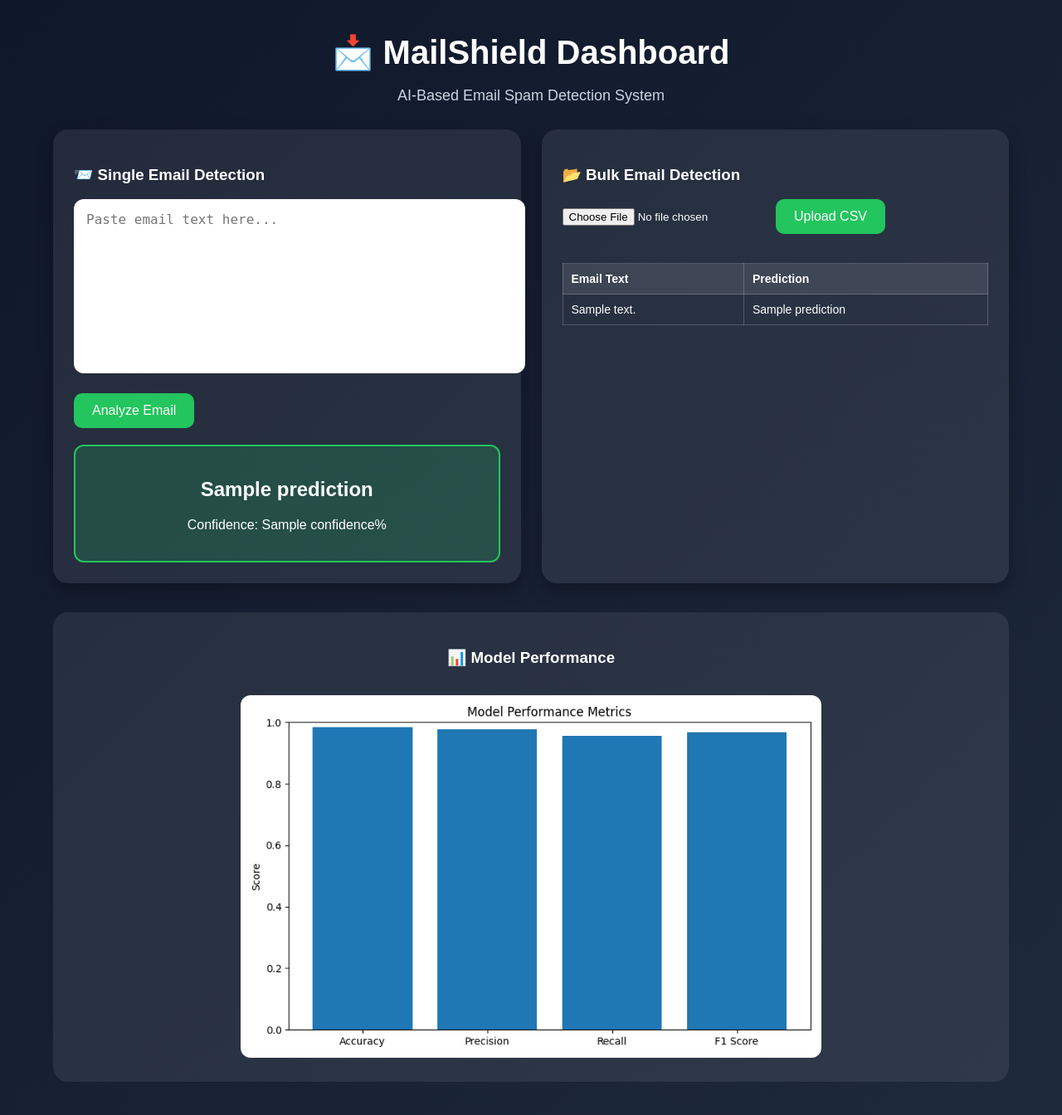
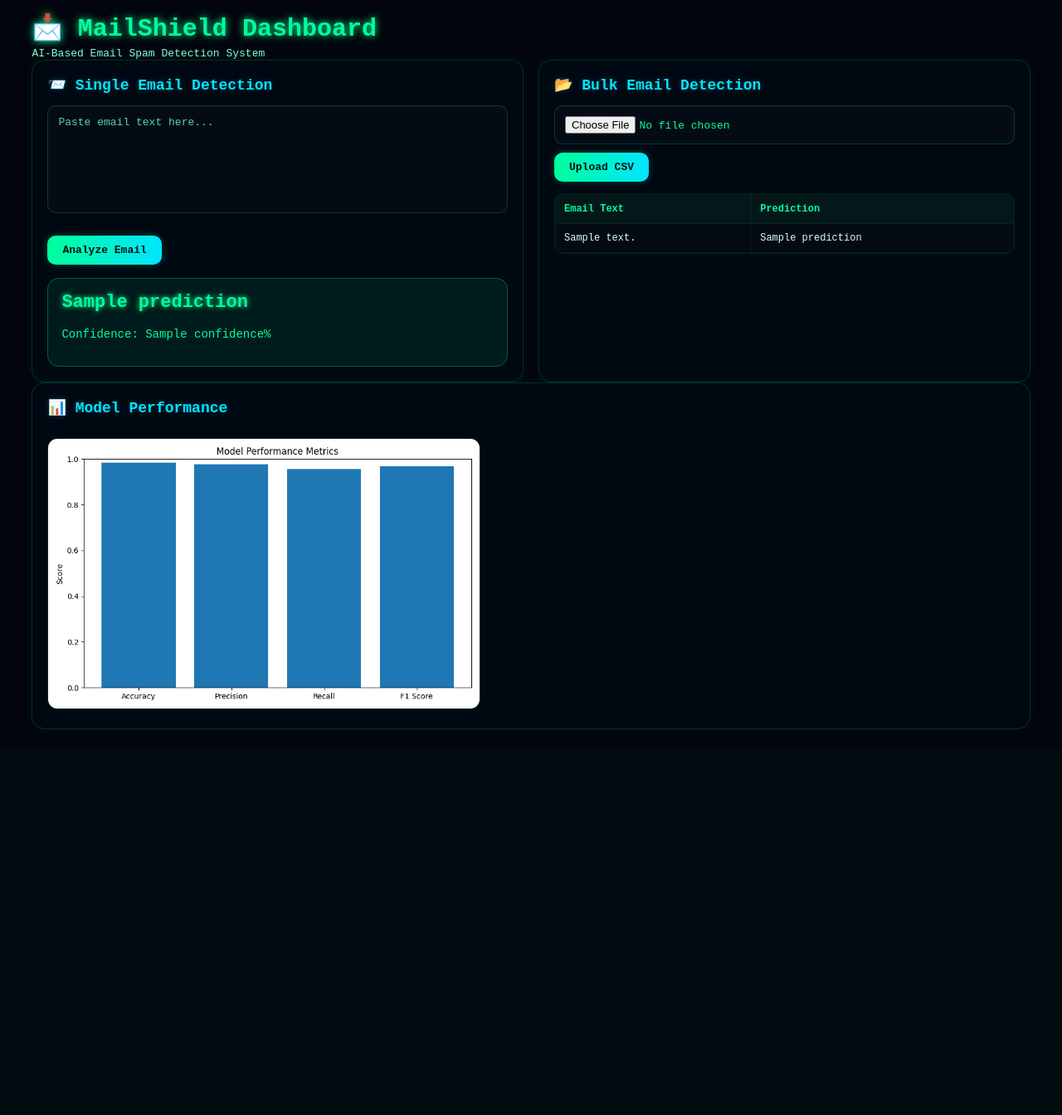
Before and after one commit to Vishnu-0509/MailShield, a Flask app: template templates/index.html in a window 1280 px wide. Shown: the whole page at 83% size. After the commit the page ends 879 px from the top, so only its background shows below. Run offline with Flask 3, Linux system fonts and the light colour scheme; the template is opened without the code that fills it: most values are stand-ins (such as "Sample title", 1, 10 or a date in 2020); parts of the project's set-up code (start-up, migrations or seed data) failed here and were passed over.

Commit message:
Update style.css

```diff
--- a/static/style.css
+++ b/static/style.css
@@ -1,126 +1,409 @@
+/* =========================
+   GLOBAL
+========================= */
 body {
-    font-family: Arial, sans-serif;
-    background: linear-gradient(135deg, #0f172a, #1e293b);
-    color: white;
+    font-family: 'Courier New', monospace;
+    background: #02050d;
+    color: #00ff9c;
     margin: 0;
     padding: 0;
+    overflow-x: hidden;
+}
+
+#matrixCanvas {
+    position: fixed;
+    top: 0;
+    left: 0;
+    z-index: 0;
+    width: 100%;
+    height: 100%;
+    opacity: 0.08;
+    pointer-events: none;
 }
 
 .container {
-    width: 90%;
-    max-width: 1300px;
-    margin: 40px auto;
+    position: relative;
+    z-index: 1;
+    width: 94%;
+    max-width: 1450px;
+    margin: 15px auto 25px auto;
+}
+
+/* =========================
+   HEADER
+========================= */
+.top-bar {
+    display: flex;
+    justify-content: space-between;
+    align-items: center;
+    margin-bottom: 18px;
+    flex-wrap: wrap;
+    gap: 12px;
 }
 
 h1 {
-    text-align: center;
-    font-size: 40px;
-    margin-bottom: 8px;
+    font-size: 30px;
+    color: #00ff9c;
+    text-shadow: 0 0 10px #00ff9c;
+    margin: 0 0 5px 0;
 }
 
 .subtitle {
-    text-align: center;
-    color: #cbd5e1;
-    margin-bottom: 30px;
-    font-size: 18px;
+    color: #7fffd4;
+    font-size: 13px;
+    margin: 0;
 }
 
-.dashboard-grid {
+.clock-box {
+    text-align: right;
+    background: rgba(0, 255, 156, 0.05);
+    border: 1px solid rgba(0, 255, 156, 0.15);
+    border-radius: 12px;
+    padding: 10px 14px;
+    box-shadow: 0 0 10px rgba(0, 255, 156, 0.08);
+    min-width: 180px;
+}
+
+#live-clock {
+    font-size: 20px;
+    font-weight: bold;
+    margin: 0;
+    color: #00e5ff;
+    text-shadow: 0 0 8px rgba(0, 229, 255, 0.3);
+}
+
+.system-status {
+    font-size: 11px;
+    color: #00ff9c;
+    letter-spacing: 1px;
+}
+
+/* =========================
+   STATUS CARDS
+========================= */
+.status-cards {
+    display: grid;
+    grid-template-columns: repeat(4, 1fr);
+    gap: 12px;
+    margin-bottom: 18px;
+}
+
+.status-card {
+    background: rgba(0, 10, 20, 0.88);
+    border: 1px solid rgba(0, 255, 156, 0.16);
+    border-radius: 14px;
+    padding: 14px 16px;
+    box-shadow: 0 0 12px rgba(0, 255, 156, 0.06);
+    transition: 0.25s ease;
+}
+
+.status-card:hover {
+    transform: translateY(-2px);
+    box-shadow: 0 0 16px rgba(0, 255, 156, 0.14);
+}
+
+.status-card h4 {
+    margin: 0 0 8px;
+    color: #00e5ff;
+    font-size: 13px;
+}
+
+.status-card p {
+    font-size: 20px;
+    font-weight: bold;
+    margin: 0;
+    color: #00ff9c;
+    text-shadow: 0 0 6px rgba(0,255,156,0.2);
+}
+
+/* =========================
+   GRID
+========================= */
+.dashboard-grid,
+.bottom-grid {
     display: grid;
     grid-template-columns: 1fr 1fr;
-    gap: 25px;
+    gap: 18px;
 }
 
-.card {
-    background: rgba(255,255,255,0.08);
-    padding: 25px;
-    border-radius: 18px;
-    box-shadow: 0 8px 20px rgba(0,0,0,0.3);
+.bottom-grid {
+    margin-top: 18px;
+}
+
+/* =========================
+   CARDS
+========================= */
+.card,
+.chart-section {
+    background: rgba(0, 10, 20, 0.88);
+    border: 1px solid rgba(0, 255, 156, 0.16);
+    border-radius: 16px;
+    padding: 18px;
+    box-shadow: 0 0 14px rgba(0, 255, 156, 0.06);
+    backdrop-filter: blur(8px);
+}
+
+.card h3,
+.chart-section h3 {
+    color: #00e5ff;
+    margin: 0 0 14px;
+    font-size: 18px;
+    text-shadow: 0 0 6px rgba(0,229,255,0.25);
+}
+
+/* =========================
+   INPUTS
+========================= */
+textarea,
+input[type="file"] {
+    width: 100%;
+    background: #050b14;
+    color: #00ff9c;
+    border: 1px solid rgba(0, 255, 156, 0.2);
+    border-radius: 10px;
+    padding: 12px;
+    font-size: 13px;
+    font-family: 'Courier New', monospace;
+    outline: none;
+    box-shadow: inset 0 0 8px rgba(0, 255, 156, 0.04);
+    box-sizing: border-box;
 }
 
 textarea {
-    width: 100%;
-    height: 180px;
-    border: none;
-    border-radius: 12px;
-    padding: 15px;
-    font-size: 16px;
+    height: 130px;
     resize: none;
-    outline: none;
-    margin-bottom: 20px;
+    margin-bottom: 12px;
 }
 
-input[type="file"] {
-    margin-bottom: 15px;
-    color: white;
+textarea::placeholder {
+    color: #55d6aa;
 }
 
 button {
-    background: #22c55e;
-    color: white;
+    background: linear-gradient(90deg, #00ff9c, #00e5ff);
+    color: #00110b;
     border: none;
-    padding: 12px 22px;
+    padding: 10px 18px;
     border-radius: 10px;
-    font-size: 16px;
+    font-size: 13px;
+    font-weight: bold;
+    font-family: 'Courier New', monospace;
     cursor: pointer;
-    transition: 0.3s ease;
+    transition: 0.25s ease;
+    box-shadow: 0 0 10px rgba(0, 255, 156, 0.25);
+    margin-top: 10px;
 }
 
 button:hover {
-    background: #16a34a;
+    transform: scale(1.02);
+    box-shadow: 0 0 16px rgba(0, 255, 156, 0.35);
 }
 
+/* =========================
+   RESULT BOX
+========================= */
 .result {
-    margin-top: 20px;
-    padding: 18px;
-    border-radius: 12px;
-    text-align: center;
+    margin-top: 16px;
+    padding: 16px;
+    border-radius: 14px;
+    border: 1px solid;
+    animation: fadeIn 0.3s ease;
+    font-size: 14px;
 }
 
 .spam {
-    background: rgba(239, 68, 68, 0.2);
-    border: 2px solid #ef4444;
+    background: rgba(255, 0, 60, 0.08);
+    border-color: rgba(255, 0, 60, 0.35);
+    color: #ff4d6d;
 }
 
 .ham {
-    background: rgba(34, 197, 94, 0.2);
-    border: 2px solid #22c55e;
+    background: rgba(0, 255, 156, 0.08);
+    border-color: rgba(0, 255, 156, 0.28);
+    color: #00ff9c;
 }
 
+.result h2 {
+    margin-top: 0;
+    font-size: 22px;
+    text-shadow: 0 0 6px currentColor;
+}
+
+/* =========================
+   SCORE
+========================= */
+.score-box {
+    margin-top: 14px;
+    padding: 12px;
+    background: rgba(0, 229, 255, 0.05);
+    border: 1px solid rgba(0, 229, 255, 0.18);
+    border-radius: 12px;
+}
+
+.score-box h3 {
+    margin-bottom: 8px;
+    color: #00e5ff;
+    font-size: 16px;
+}
+
+.score-bar {
+    width: 100%;
+    height: 14px;
+    background: rgba(255,255,255,0.06);
+    border-radius: 20px;
+    overflow: hidden;
+    margin-top: 10px;
+}
+
+.score-fill {
+    height: 100%;
+    background: linear-gradient(90deg, #00ff9c, #facc15, #ff003c);
+    border-radius: 20px;
+    transition: width 0.5s ease;
+}
+
+/* =========================
+   KEYWORDS
+========================= */
+.keywords-box {
+    margin-top: 14px;
+    padding: 12px;
+    background: rgba(255, 77, 109, 0.05);
+    border: 1px solid rgba(255, 77, 109, 0.16);
+    border-radius: 12px;
+}
+
+.keywords-box h3 {
+    margin-bottom: 10px;
+    color: #ff4d6d;
+    font-size: 15px;
+}
+
+.keywords-list {
+    display: flex;
+    flex-wrap: wrap;
+    gap: 8px;
+}
+
+.keyword-tag {
+    background: rgba(255, 0, 60, 0.14);
+    color: #ff4d6d;
+    padding: 6px 12px;
+    border: 1px solid rgba(255, 77, 109, 0.28);
+    border-radius: 999px;
+    font-size: 12px;
+    font-weight: bold;
+}
+
+/* =========================
+   TABLE
+========================= */
 .bulk-table {
-    margin-top: 20px;
-    max-height: 350px;
+    margin-top: 14px;
+    max-height: 250px;
     overflow-y: auto;
+    border-radius: 10px;
+    border: 1px solid rgba(0, 255, 156, 0.12);
 }
 
 table {
     width: 100%;
     border-collapse: collapse;
-    margin-top: 10px;
+    background: #040a12;
 }
 
 th, td {
-    border: 1px solid rgba(255,255,255,0.2);
+    border: 1px solid rgba(0, 255, 156, 0.06);
     padding: 10px;
     text-align: left;
-    font-size: 14px;
+    font-size: 12px;
+    color: #d7fff2;
 }
 
 th {
-    background: rgba(255,255,255,0.1);
+    background: rgba(0, 255, 156, 0.06);
+    color: #00ff9c;
 }
 
-.chart-section {
-    margin-top: 35px;
-    background: rgba(255,255,255,0.08);
-    padding: 25px;
-    border-radius: 18px;
-    text-align: center;
+tr:hover {
+    background: rgba(0, 255, 156, 0.03);
 }
 
+/* =========================
+   TERMINAL
+========================= */
+.terminal-window {
+    background: #01070f;
+    border: 1px solid rgba(0, 255, 156, 0.14);
+    border-radius: 12px;
+    padding: 14px;
+    min-height: 220px;
+    max-height: 260px;
+    overflow-y: auto;
+    box-shadow: inset 0 0 12px rgba(0, 255, 156, 0.04);
+}
+
+.terminal-window p {
+    margin: 6px 0;
+    font-size: 12px;
+    color: #00ff9c;
+    text-shadow: 0 0 4px rgba(0,255,156,0.12);
+}
+
+/* =========================
+   CHART
+========================= */
 .chart-section img {
     width: 100%;
-    max-width: 700px;
+    max-width: 520px;
     border-radius: 12px;
-    margin-top: 15px;
+    margin-top: 12px;
+    border: 1px solid rgba(0, 255, 156, 0.14);
 }
+
+/* =========================
+   ANIMATION
+========================= */
+@keyframes fadeIn {
+    from { opacity: 0; transform: translateY(6px); }
+    to { opacity: 1; transform: translateY(0); }
+}
+
+/* =========================
+   RESPONSIVE
+========================= */
+@media (max-width: 1100px) {
+    .dashboard-grid,
+    .bottom-grid,
+    .status-cards {
+        grid-template-columns: 1fr;
+    }
+
+    .top-bar {
+        flex-direction: column;
+        align-items: flex-start;
+    }
+
+    .clock-box {
+        width: 100%;
+        text-align: left;
+    }
+
+    h1 {
+        font-size: 26px;
+    }
+}
+.live-summary-box {
+    background: rgba(0, 229, 255, 0.05);
+    border: 1px solid rgba(0, 229, 255, 0.18);
+    border-radius: 12px;
+    padding: 14px;
+    margin-bottom: 18px;
+    box-shadow: inset 0 0 8px rgba(0, 229, 255, 0.04);
+}
+
+.live-summary-box p {
+    margin: 8px 0;
+    font-size: 13px;
+    color: #d7fff2;
+}
```
